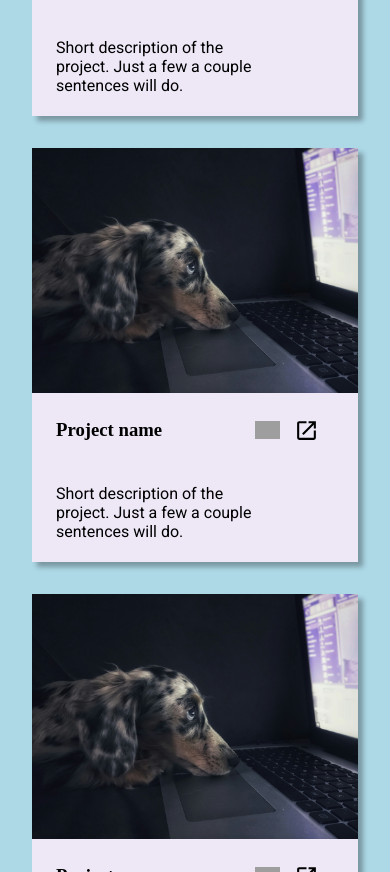
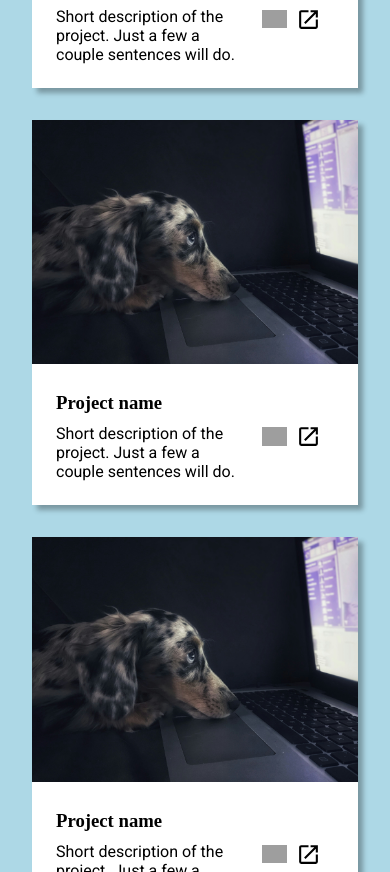
Before and after one commit to Jfoti64/Homepage, a website built with webpack: page src/index.html in a window 390 px wide. Shown: the part 1128-2000 px from the top of the page. Built offline with nearby package versions, Linux system fonts and the light colour scheme; grey boxes are pictures that could not be loaded; a web font is replaced by a local one.

Commit message:
Make projects more responsive on smaller screens

```diff
--- a/src/index.html
+++ b/src/index.html
@@ -56,6 +56,7 @@
         </div>
         <div class="project-info">
           <h3>Project name</h3>
+          <div class="project-icons">
             <img
               class="icon"
               src="https://cdn.jsdelivr.net/gh/devicons/devicon@latest/icons/github/github-original.svg"
@@ -66,6 +67,7 @@
                 d="M14,3V5H17.59L7.76,14.83L9.17,16.24L19,6.41V10H21V3M19,19H5V5H12V3H5C3.89,3 3,3.9 3,5V19A2,2 0 0,0 5,21H19A2,2 0 0,0 21,19V12H19V19Z"
               />
             </svg>
+          </div>
           <p>Short description of the project. Just a few a couple sentences will do.</p>
         </div>
       </div>
@@ -75,6 +77,7 @@
         </div>
         <div class="project-info">
           <h3>Project name</h3>
+          <div class="project-icons">
             <img
               class="icon"
               src="https://cdn.jsdelivr.net/gh/devicons/devicon@latest/icons/github/github-original.svg"
@@ -85,6 +88,7 @@
                 d="M14,3V5H17.59L7.76,14.83L9.17,16.24L19,6.41V10H21V3M19,19H5V5H12V3H5C3.89,3 3,3.9 3,5V19A2,2 0 0,0 5,21H19A2,2 0 0,0 21,19V12H19V19Z"
               />
             </svg>
+          </div>
           <p>Short description of the project. Just a few a couple sentences will do.</p>
         </div>
       </div>
@@ -94,6 +98,7 @@
         </div>
         <div class="project-info">
           <h3>Project name</h3>
+          <div class="project-icons">
             <img
               class="icon"
               src="https://cdn.jsdelivr.net/gh/devicons/devicon@latest/icons/github/github-original.svg"
@@ -104,6 +109,7 @@
                 d="M14,3V5H17.59L7.76,14.83L9.17,16.24L19,6.41V10H21V3M19,19H5V5H12V3H5C3.89,3 3,3.9 3,5V19A2,2 0 0,0 5,21H19A2,2 0 0,0 21,19V12H19V19Z"
               />
             </svg>
+          </div>
           <p>Short description of the project. Just a few a couple sentences will do.</p>
         </div>
       </div>
@@ -113,6 +119,7 @@
         </div>
         <div class="project-info">
           <h3>Project name</h3>
+          <div class="project-icons">
             <img
               class="icon"
               src="https://cdn.jsdelivr.net/gh/devicons/devicon@latest/icons/github/github-original.svg"
@@ -123,6 +130,7 @@
                 d="M14,3V5H17.59L7.76,14.83L9.17,16.24L19,6.41V10H21V3M19,19H5V5H12V3H5C3.89,3 3,3.9 3,5V19A2,2 0 0,0 5,21H19A2,2 0 0,0 21,19V12H19V19Z"
               />
             </svg>
+          </div>
           <p>Short description of the project. Just a few a couple sentences will do.</p>
         </div>
       </div>
@@ -132,6 +140,7 @@
         </div>
         <div class="project-info">
           <h3>Project name</h3>
+          <div class="project-icons">
             <img
               class="icon"
               src="https://cdn.jsdelivr.net/gh/devicons/devicon@latest/icons/github/github-original.svg"
@@ -142,6 +151,7 @@
                 d="M14,3V5H17.59L7.76,14.83L9.17,16.24L19,6.41V10H21V3M19,19H5V5H12V3H5C3.89,3 3,3.9 3,5V19A2,2 0 0,0 5,21H19A2,2 0 0,0 21,19V12H19V19Z"
               />
             </svg>
+          </div>
           <p>Short description of the project. Just a few a couple sentences will do.</p>
         </div>
       </div>
@@ -151,6 +161,7 @@
         </div>
         <div class="project-info">
           <h3>Project name</h3>
+          <div class="project-icons">
             <img
               class="icon"
               src="https://cdn.jsdelivr.net/gh/devicons/devicon@latest/icons/github/github-original.svg"
@@ -161,6 +172,7 @@
                 d="M14,3V5H17.59L7.76,14.83L9.17,16.24L19,6.41V10H21V3M19,19H5V5H12V3H5C3.89,3 3,3.9 3,5V19A2,2 0 0,0 5,21H19A2,2 0 0,0 21,19V12H19V19Z"
               />
             </svg>
+          </div>
           <p>Short description of the project. Just a few a couple sentences will do.</p>
         </div>
       </div>
--- a/src/style.css
+++ b/src/style.css
@@ -90,7 +90,7 @@ h6 {
 
 .projects {
   display: grid;
-  grid-template-columns: repeat(auto-fill, minmax(300px, 400px));
+  grid-template-columns: repeat(auto-fill, minmax(300px, 350px));
   /* This is better for small screens, once min() is better supported */
   /* grid-template-columns: repeat(auto-fill, minmax(min(200px, 100%), 1fr)); */
   gap: 2rem;
@@ -101,17 +101,26 @@ h6 {
 
 .project {
   display: grid;
-  grid-template-rows: 1.5fr 1fr;
-  background: #ede7f6;
+  background: #ffffff;
   height: fit-content;
   box-shadow: 5px 5px 5px 0px rgba(0, 0, 0, 0.3);
 }
 
 .project-info {
   display: grid;
-  grid-template-columns: 1fr 0.2fr 0.2fr;
-  padding: 0px 1.5rem;
+  grid-template-columns: 1fr .4fr;
+  padding: 1.5rem;
   align-items: center;
+  gap: 10px;
+}
+
+.project-icons {
+  display: grid;
+  grid-template-columns: 1fr 1fr;  /* Defines two columns within the icons container */
+  align-items: center;
+  grid-column: 2;
+  grid-row: 1 / 3;
+  margin: 5px;
 }
 
 .project-info p,
```
Lines whose indentation alone changed are shown as unchanged.
